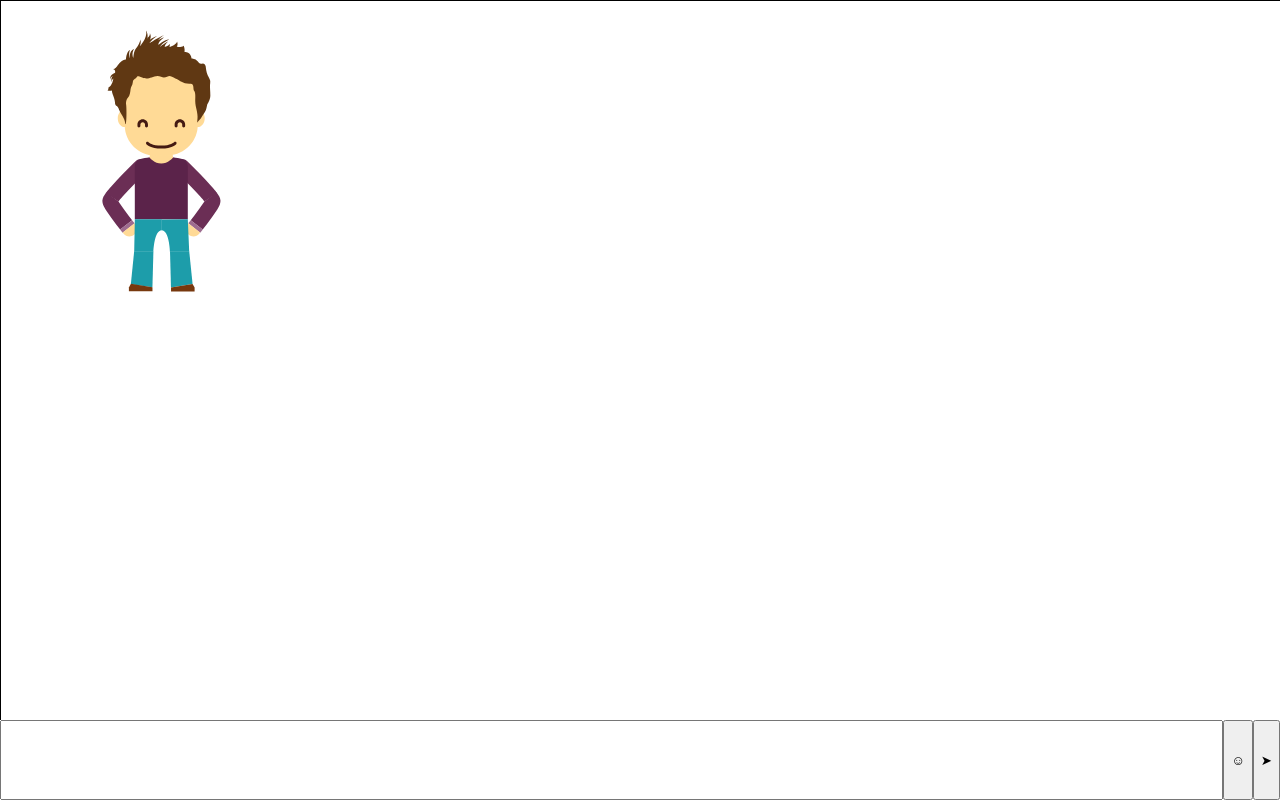
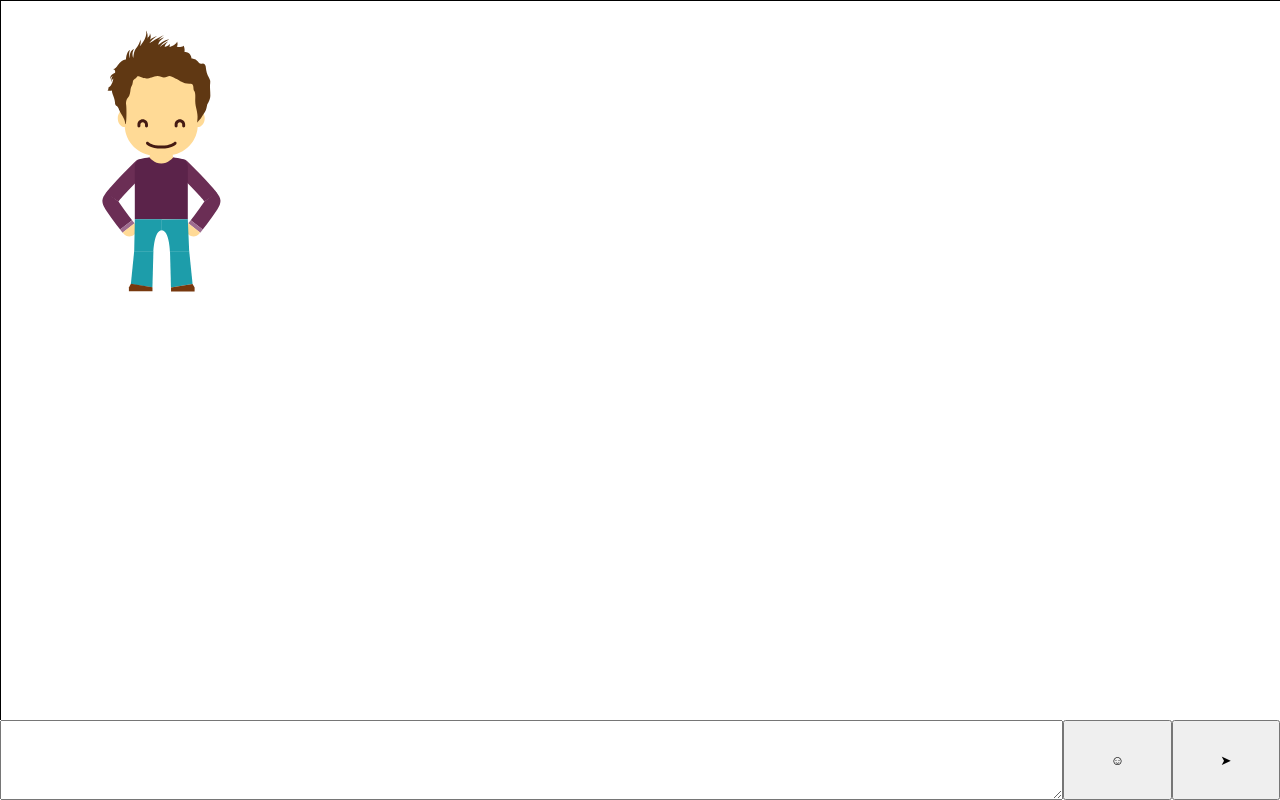
Before and after one commit to TheInvoker/Messenger, a plain HTML site: page index.html in a window 1280 px wide. Drawn offline with Linux system fonts and the light colour scheme.

Commit message:
updated html again

```diff
--- a/index.html
+++ b/index.html
@@ -34,11 +34,9 @@
 			#reaction-picker {
 				background-color:red;
 			}
-			.sticker_select,.reaction_select {
-				height: 55%;
-			}
 			#entry {
 				height:10%;
+				min-height:1.7em;
 				position: absolute;
 				left: 0;
 				bottom: 0;
@@ -46,6 +44,8 @@
 				background-color:white;
 				display:flex;
 			}
+
+
 			.message {
 				width:100%;
 			}
@@ -54,6 +54,11 @@
 			}
 			.from-them {
 				text-align:left;
+			}
+
+
+			.sticker_select,.reaction_select {
+				height: 55%;
 			}
 			.sticker {
 				width:100%;
@@ -77,6 +82,8 @@
 			.from-you .svg {
 				cursor: initial;
 			}
+
+
 			.particle {
 				width:2px;
 				height:2px;
@@ -106,9 +113,9 @@
 		</div>
 
 		<div id="entry">
-			<input id="input-field" style="width:100%;"></input>
-			<button id="sticker-button">☺</button>
-			<button id="send-button">➤</button>
+			<textarea id="input-field" style="width:100%;"></textarea>
+			<button id="sticker-button" style="width:10%; min-width:2em;">☺</button>
+			<button id="send-button" style="width:10%; min-width:2em;">➤</button>
 		</div>
 	</body>
 </html>
```
